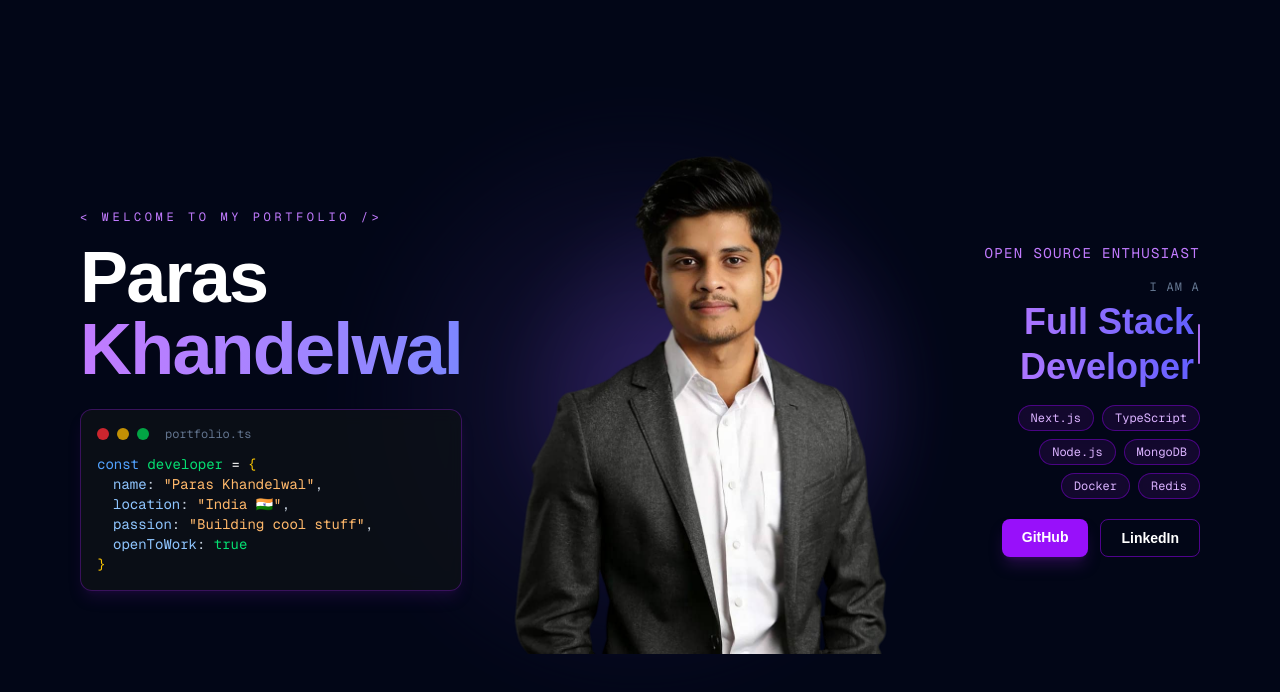
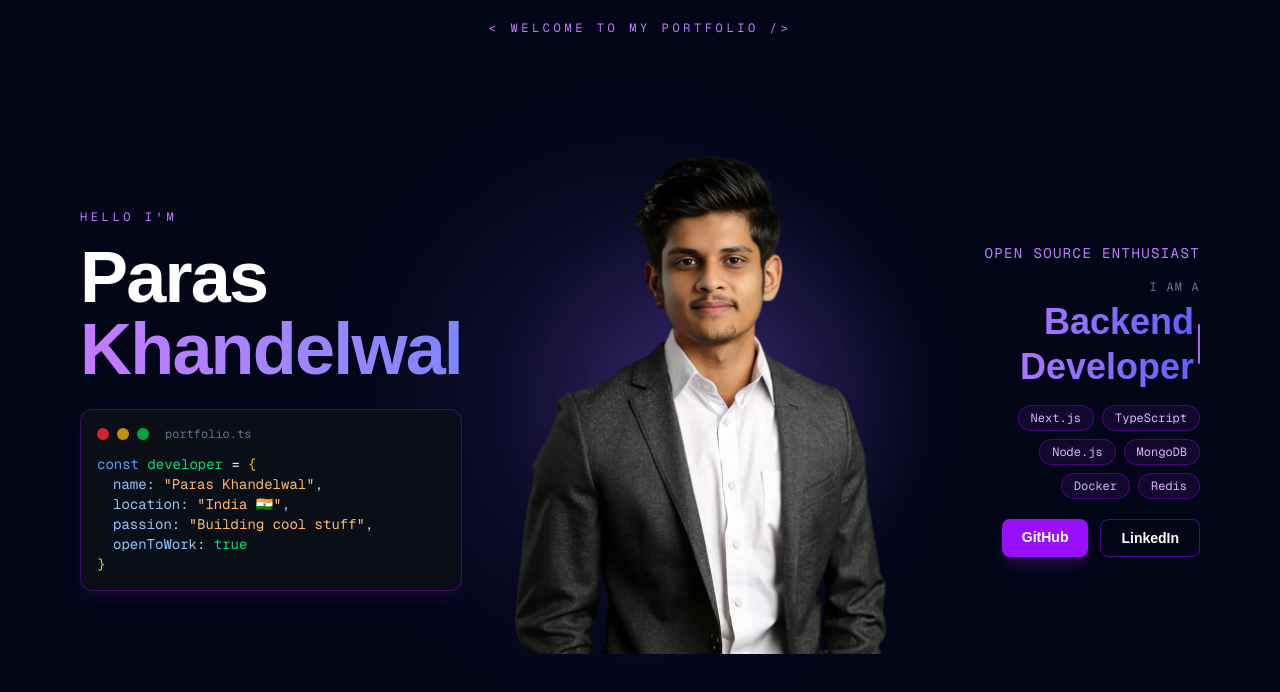
Before and after one commit to ParasKhandelwal1616/Paras-Portfolio-, a Next.js app in the folder portfolio/: page /landing in a window 1280 px wide. Shown: the top 692 px of the page. Built offline with nearby package versions, Linux system fonts and the light colour scheme.

Commit message:
main section fix

```diff
--- a/portfolio/src/app/landing/page.tsx
+++ b/portfolio/src/app/landing/page.tsx
@@ -16,68 +16,58 @@ const titles = [
   "Real-Time Systems Developer",
 ];
 
-const TYPING_SPEED = 60;
-const ERASING_SPEED = 35;
-const PAUSE_AFTER_TYPE = 1800;
-const PAUSE_AFTER_ERASE = 400;
-
 export default function Landing() {
+  const [titleIndex, setTitleIndex] = useState(0);
   const [displayedText, setDisplayedText] = useState("");
-  const [titleIndex, setTitleIndex] = useState(0);
-  const [isErasing, setIsErasing] = useState(false);
-  const [charIndex, setCharIndex] = useState(0);
-  const [isPaused, setIsPaused] = useState(false);
+  const [phase, setPhase] = useState<"typing" | "pausing" | "erasing" | "waiting">("typing");
 
   useEffect(() => {
-    const currentTitle = titles[titleIndex];
-    if (isPaused) return;
+    const current = titles[titleIndex];
 
-    if (!isErasing && charIndex < currentTitle.length) {
-      const timeout = setTimeout(() => {
-        setDisplayedText(currentTitle.slice(0, charIndex + 1));
-        setCharIndex((c) => c + 1);
-      }, TYPING_SPEED);
-      return () => clearTimeout(timeout);
+    if (phase === "typing") {
+      if (displayedText.length < current.length) {
+        const t = setTimeout(() => {
+          setDisplayedText(current.slice(0, displayedText.length + 1));
+        }, 65);
+        return () => clearTimeout(t);
+      } else {
+        // fully typed — pause before erasing
+        const t = setTimeout(() => setPhase("erasing"), 1800);
+        return () => clearTimeout(t);
+      }
     }
 
-    if (!isErasing && charIndex === currentTitle.length) {
-      setIsPaused(true);
-      const timeout = setTimeout(() => {
-        setIsPaused(false);
-        setIsErasing(true);
-      }, PAUSE_AFTER_TYPE);
-      return () => clearTimeout(timeout);
+    if (phase === "erasing") {
+      if (displayedText.length > 0) {
+        const t = setTimeout(() => {
+          setDisplayedText((prev) => prev.slice(0, -1));
+        }, 35);
+        return () => clearTimeout(t);
+      } else {
+        // fully erased — wait then move to next
+        const t = setTimeout(() => {
+          setTitleIndex((i) => (i + 1) % titles.length);
+          setPhase("typing");
+        }, 400);
+        return () => clearTimeout(t);
       }
-
-    if (isErasing && charIndex > 0) {
-      const timeout = setTimeout(() => {
-        setDisplayedText(currentTitle.slice(0, charIndex - 1));
-        setCharIndex((c) => c - 1);
-      }, ERASING_SPEED);
-      return () => clearTimeout(timeout);
     }
-
-    if (isErasing && charIndex === 0) {
-      setIsPaused(true);
-      const timeout = setTimeout(() => {
-        setIsPaused(false);
-        setIsErasing(false);
-        setTitleIndex((i) => (i + 1) % titles.length);
-      }, PAUSE_AFTER_ERASE);
-      return () => clearTimeout(timeout);
-    }
-  }, [charIndex, isErasing, titleIndex, isPaused]);
+  }, [displayedText, phase, titleIndex]);
 
   return (
     <main className="relative flex min-h-screen w-full items-center justify-center bg-[#020617] overflow-hidden text-white">
+      <p className="text-xs absolute top-5 uppercase tracking-[0.3em] text-purple-400 font-mono">
+            &lt; Welcome to my portfolio /&gt;
+          </p>
       {/* 🔥 Purple Glow Background — SMALLER */}
       <div className="absolute inset-0
         bg-[radial-gradient(circle_at_center,_#8b5cf6_0%,_transparent_40%)]
         opacity-15 blur-2xl">
       </div>
 
+
       {/* 🔹 Content */}
-      <div className="relative z-10 flex w-full max-w-10xl items-center justify-between px-20">
+      <div className="relative z-10 flex w-full max-w-8xl items-center justify-between px-20">
 
         {/* LEFT — Name + Code Block */}
         <motion.div
@@ -87,7 +77,7 @@ export default function Landing() {
           className="flex flex-col gap-4 max-w-md"
         >
           <p className="text-xs uppercase tracking-[0.3em] text-purple-400 font-mono">
-            &lt; Welcome to my portfolio /&gt;
+            Hello I&apos;m
           </p>
 
           <h1 className="text-7xl font-black leading-none tracking-tight">
@@ -145,7 +135,6 @@ export default function Landing() {
             className="z-20"
             loading="lazy"
           />
-          {/* Glow behind image — SMALLER */}
           <div className="absolute inset-0 -z-10
             bg-[radial-gradient(circle,_#8b5cf6,_transparent_60%)]
             blur-xl opacity-30">
@@ -159,12 +148,11 @@ export default function Landing() {
           transition={{ duration: 0.8, delay: 0.4 }}
           className="text-right flex flex-col items-end gap-4 max-w-sm"
         >
-          {/* Top label */}
           <p className="text-sm uppercase tracking-widest text-purple-400 font-mono">
             Open Source Enthusiast
           </p>
 
-          {/* Typewriter title */}
+          {/* Typewriter */}
           <div className="flex flex-col items-end gap-1">
             <span className="text-xs text-slate-500 font-mono uppercase tracking-widest">
               I am a
@@ -173,7 +161,6 @@ export default function Landing() {
               <span className="bg-gradient-to-r from-purple-400 to-indigo-500 bg-clip-text text-transparent">
                 {displayedText}
               </span>
-              {/* Blinking cursor */}
               <motion.span
                 animate={{ opacity: [1, 0, 1] }}
                 transition={{ repeat: Infinity, duration: 0.8 }}
@@ -189,8 +176,7 @@ export default function Landing() {
             transition={{ delay: 1.2 }}
             className="flex flex-wrap justify-end gap-2"
           >
-            {["Next.js", "TypeScript", "Node.js", "MongoDB", "Docker", "Redis"].map(
-              (tech, i) => (
+            {["Next.js", "TypeScript", "Node.js", "MongoDB", "Docker", "Redis"].map((tech, i) => (
               <motion.span
                 key={tech}
                 initial={{ opacity: 0, scale: 0.8 }}
@@ -200,8 +186,7 @@ export default function Landing() {
               >
                 {tech}
               </motion.span>
-              )
-            )}
+            ))}
           </motion.div>
 
           {/* CTA Buttons */}
```
Lines whose indentation alone changed are shown as unchanged.
